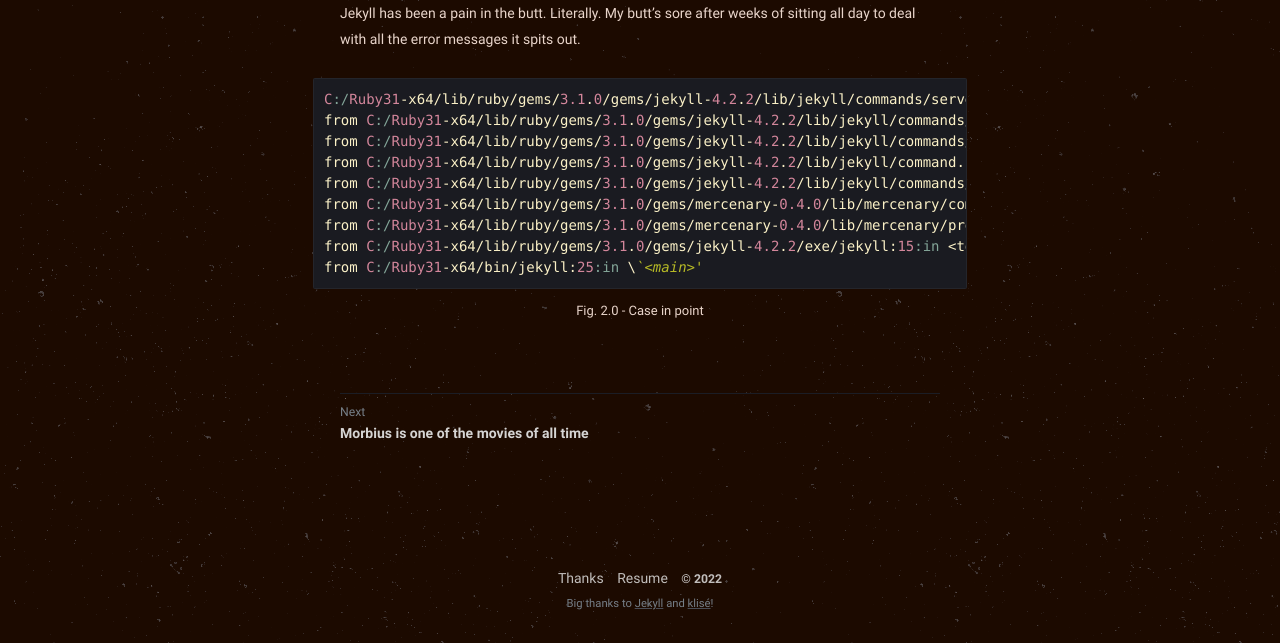
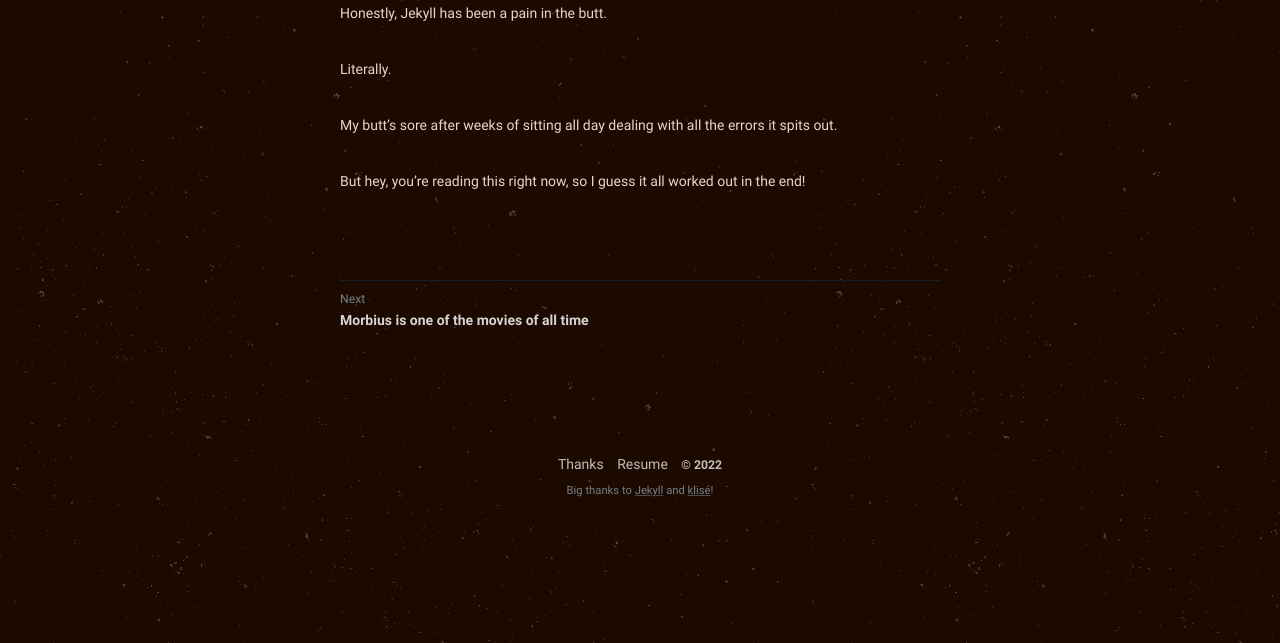
Before and after one commit to philippines69/carlcastroarchives, a Jekyll site: the page built from _posts/2022-06-28-my-first-post-finally.md, in a window 1280 px wide and 900 px high, scrolled down 595 px, cut to the strip 257-900 px from the top of the window. Built offline with Jekyll 4.4.1, drawn with Linux system fonts in a browser that asks for light colours.

Commit message:
Update from Forestry.io philippines69 updated _posts/2022-06-28-my-first-post-finally.md

```diff
--- a/_posts/2022-06-28-my-first-post-finally.md
+++ b/_posts/2022-06-28-my-first-post-finally.md
@@ -9,18 +9,10 @@ tags:
 ---
 <figure> <img src="https://cdn.discordapp.com/attachments/993410728088305734/993757362487828550/unknown.png" alt="Literally me right now" style="width:600px;"> <figcaption>Fig. 1.0 - Me right now</figcaption> </figure>
 
-Jekyll has been a pain in the butt. Literally. My butt's sore after weeks of sitting all day to deal with all the error messages it spits out.
+Honestly, Jekyll has been a pain in the butt.
 
-{% highlight ruby %}
-C:/Ruby31-x64/lib/ruby/gems/3.1.0/gems/jekyll-4.2.2/lib/jekyll/commands/serve/servlet.rb:3:in require': cannot load such file -- webrick (LoadError) from C:/Ruby31-x64/lib/ruby/gems/3.1.0/gems/jekyll-4.2.2/lib/jekyll/commands/serve/servlet.rb:3:in<top (required)>'
-from C:/Ruby31-x64/lib/ruby/gems/3.1.0/gems/jekyll-4.2.2/lib/jekyll/commands/serve.rb:179:in require_relative' from C:/Ruby31-x64/lib/ruby/gems/3.1.0/gems/jekyll-4.2.2/lib/jekyll/commands/serve.rb:179:insetup'
-from C:/Ruby31-x64/lib/ruby/gems/3.1.0/gems/jekyll-4.2.2/lib/jekyll/commands/serve.rb:100:in process' from C:/Ruby31-x64/lib/ruby/gems/3.1.0/gems/jekyll-4.2.2/lib/jekyll/command.rb:91:inblock in process_with_graceful_fail'
-from C:/Ruby31-x64/lib/ruby/gems/3.1.0/gems/jekyll-4.2.2/lib/jekyll/command.rb:91:in each' from C:/Ruby31-x64/lib/ruby/gems/3.1.0/gems/jekyll-4.2.2/lib/jekyll/command.rb:91:inprocess_with_graceful_fail'
-from C:/Ruby31-x64/lib/ruby/gems/3.1.0/gems/jekyll-4.2.2/lib/jekyll/commands/serve.rb:86:in block (2 levels) in init_with_program' from C:/Ruby31-x64/lib/ruby/gems/3.1.0/gems/mercenary-0.4.0/lib/mercenary/command.rb:221:inblock in execute'
-from C:/Ruby31-x64/lib/ruby/gems/3.1.0/gems/mercenary-0.4.0/lib/mercenary/command.rb:221:in each' from C:/Ruby31-x64/lib/ruby/gems/3.1.0/gems/mercenary-0.4.0/lib/mercenary/command.rb:221:inexecute'
-from C:/Ruby31-x64/lib/ruby/gems/3.1.0/gems/mercenary-0.4.0/lib/mercenary/program.rb:44:in go' from C:/Ruby31-x64/lib/ruby/gems/3.1.0/gems/mercenary-0.4.0/lib/mercenary.rb:21:inprogram'
-from C:/Ruby31-x64/lib/ruby/gems/3.1.0/gems/jekyll-4.2.2/exe/jekyll:15:in <top (required)>' from C:/Ruby31-x64/bin/jekyll:25:inload'
-from C:/Ruby31-x64/bin/jekyll:25:in \`<main>'
-{% endhighlight %}
+Literally.
 
-<figcaption>Fig. 2.0 - Case in point</figcaption>
+My butt's sore after weeks of sitting all day dealing with all the errors it spits out.
+
+But hey, you're reading this right now, so I guess it all worked out in the end!
```
